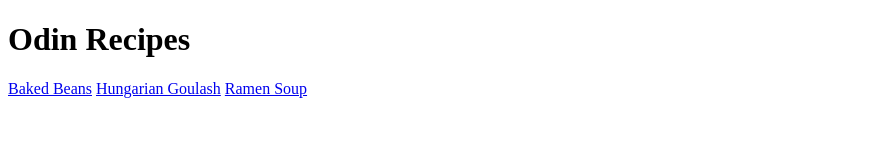
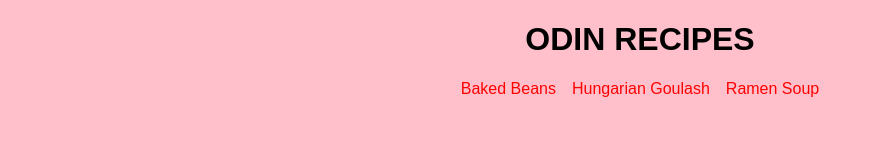
Before and after one commit to bogdaba/odin-recipes, a plain HTML site: page index.html in a window 1280 px wide. Shown: the whole page, without its empty margins (0-874 px from the left). Drawn offline with Linux system fonts and the light colour scheme.

Commit message:
Remove whitespace

```diff
--- a/index.html
+++ b/index.html
@@ -4,13 +4,13 @@
 <head>
   <meta charset="UTF-8">
   <title>Odin Recipes</title>
+  <link rel="stylesheet" href="style.css">
 </head>
 
 <body>
   <h1>Odin Recipes</h1>
-  <a href="recipes/baked-beans.html">Baked Beans</a>
-  <a href="recipes/hungarian-goulash.html">Hungarian Goulash</a>
-  <a href="recipes/ramen.html">Ramen Soup</a>
+  <a href="recipes/baked-beans.html">Baked Beans</a><a href="recipes/hungarian-goulash.html">Hungarian Goulash</a><a
+    href="recipes/ramen.html">Ramen Soup</a>
 </body>
 
 </html>
```
